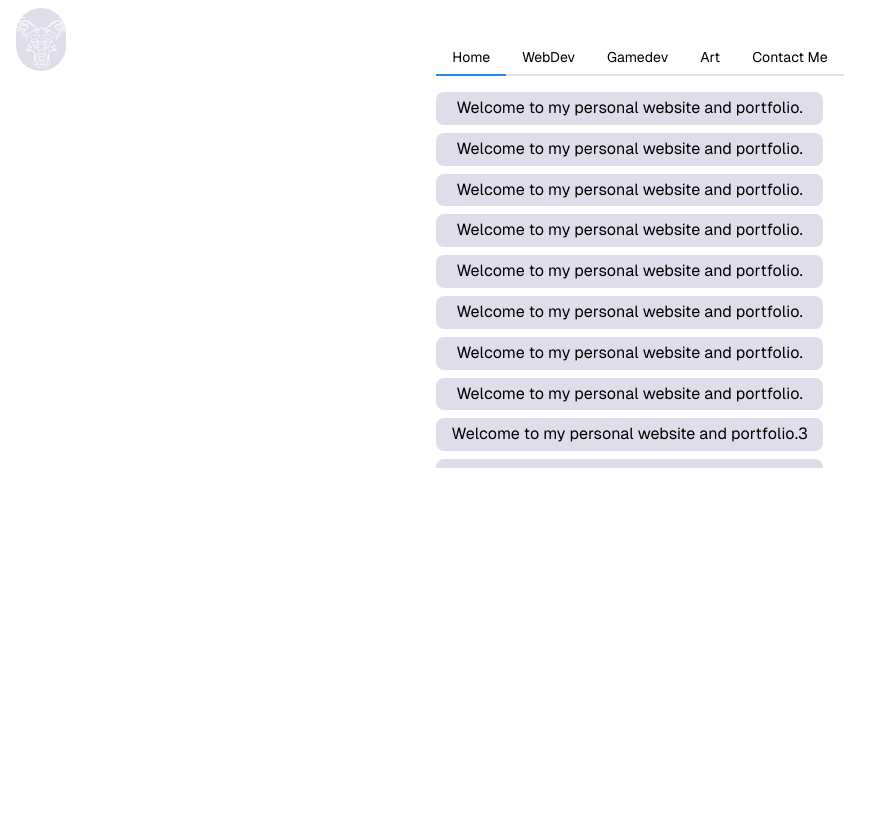
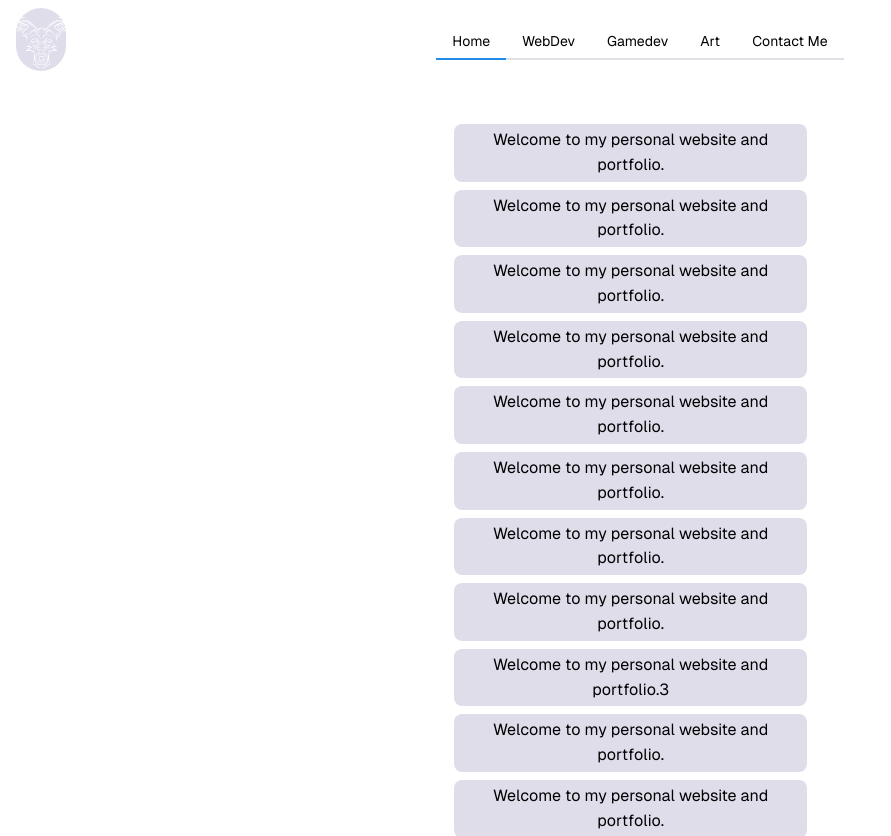
Before and after one commit to badihaki/website, a Next.js app: page / in a window 1280 px wide. Shown: the whole page, without its empty margins (0-891 px from the left). Before the commit the page ends 800 px from the top, so only its background shows below. Built offline with nearby package versions, Linux system fonts and the light colour scheme.

Commit message:
styling for home works well

```diff
--- a/src/app/page.tsx
+++ b/src/app/page.tsx
@@ -12,16 +12,16 @@ export default function Home() {
   const [activeTab, setActiveTab] = useState<string|null>("home");
 
   return (
-    <div className="grid items-center justify-items-center font-[family-name:var(--font-geist-sans)] overflow-auto">
-      <main className="relative flex flex-col gap-8 row-start-2 items-center min-h-screen top-10">
+    <div className="grid items-center justify-items-center font-[family-name:var(--font-geist-sans)] overflow-hidden">
         <Tabs value={activeTab} onChange={setActiveTab}>
-          <Tabs.List>
+          <Tabs.List className="fixed top-6 text-center items-center justify-center mx-auto">
               <Tabs.Tab value="home">Home</Tabs.Tab>
               <Tabs.Tab value="webdev">WebDev</Tabs.Tab>
               <Tabs.Tab value="gamedev">Gamedev</Tabs.Tab>
               <Tabs.Tab value="art">Art</Tabs.Tab>
               <Tabs.Tab value="contact">Contact Me</Tabs.Tab>
           </Tabs.List>
+          <main className="relative flex flex-col gap-8 row-start-2 items-center min-h-screen top-10">
             <Tabs.Panel value="home">
               <Landing />
             </Tabs.Panel>
@@ -37,8 +37,8 @@ export default function Home() {
             <Tabs.Panel value="contact">
               <Contact />
             </Tabs.Panel>
+          </main>
         </Tabs>
-      </main>
       <footer className="row-start-3 flex gap-6 flex-wrap items-center justify-center">
         {/* <a
           className="flex items-center gap-2 hover:underline hover:underline-offset-4"
--- a/src/lib/Components/Home/Landing.tsx
+++ b/src/lib/Components/Home/Landing.tsx
@@ -3,8 +3,8 @@ import React from 'react'
 function Landing() {
   return (
     <div id='welcome-section'
-    className='relative  mx-auto text-center my-2'>
-      <div className='overflow-auto max-h-96'>
+    className='relative mx-auto text-center top-10'>
+      <div className='overflow-auto max-h-[50rem]'>
 
         <p className='ease-in-out transition-all duration-700 relative font-san bg-[#341e7a] bg-opacity-15 hover:bg-opacity-35 px-2 py-1 my-2 rounded-lg hover:rounded-full max-w-[95%] min-w-[75%]'>
           Welcome to my personal website and portfolio.
```
Lines whose indentation alone changed are shown as unchanged.
